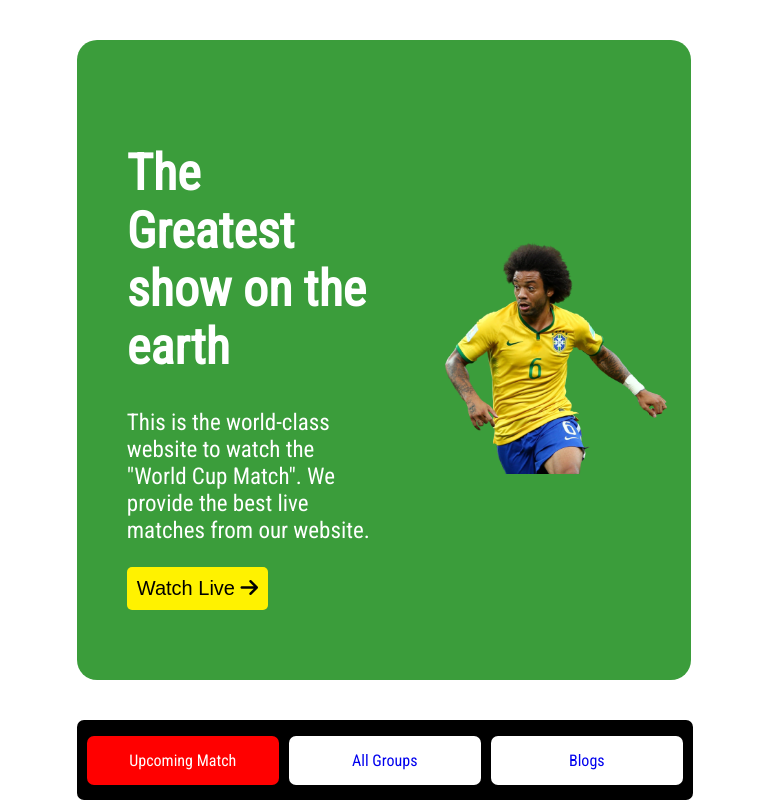
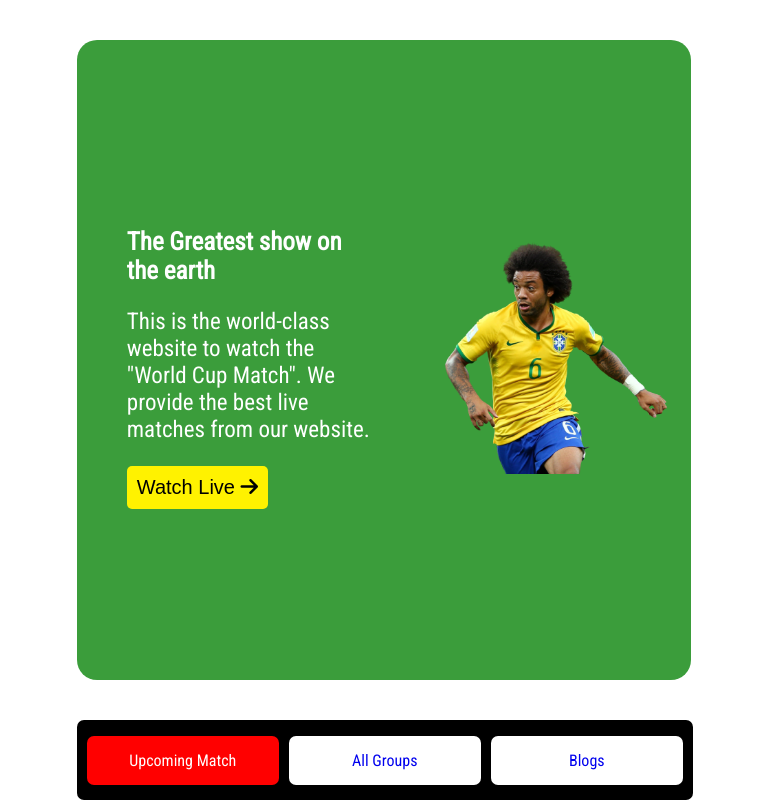
Before and after one commit to Md-Rubel-Ahmed-Rana/hot-world-cup-news, a plain HTML site: page upcoming.html in a window 768 px wide. Shown: the top 802 px of the page. Drawn offline with Linux system fonts and the light colour scheme.

Commit message:
Bugs Fixed

```diff
--- a/styles/upcoming.css
+++ b/styles/upcoming.css
@@ -31,6 +31,7 @@ body{
     background-size: cover;
     margin-left: 40px;
     height: 100%;
+    border-radius: 20px;
 }
 
 .banner-info{
@@ -199,9 +200,12 @@ footer > hr{
 /* Media Queries */
 
 /* Tablet View */
-@media screen and (min-width: 568px) and (max-width: 992px) { */
+@media screen and (min-width: 568px) and (max-width: 992px) {
     .banner-info h1{
-        font-size: 35px;
+        font-size: 25px;
+     }
+    .banner-info h1{
+        font-size: 25px;
      }
      .banner-logo img{
         width: 90%;
```
Also changed, not shown: styles/style.css (+8 -2 lines).
